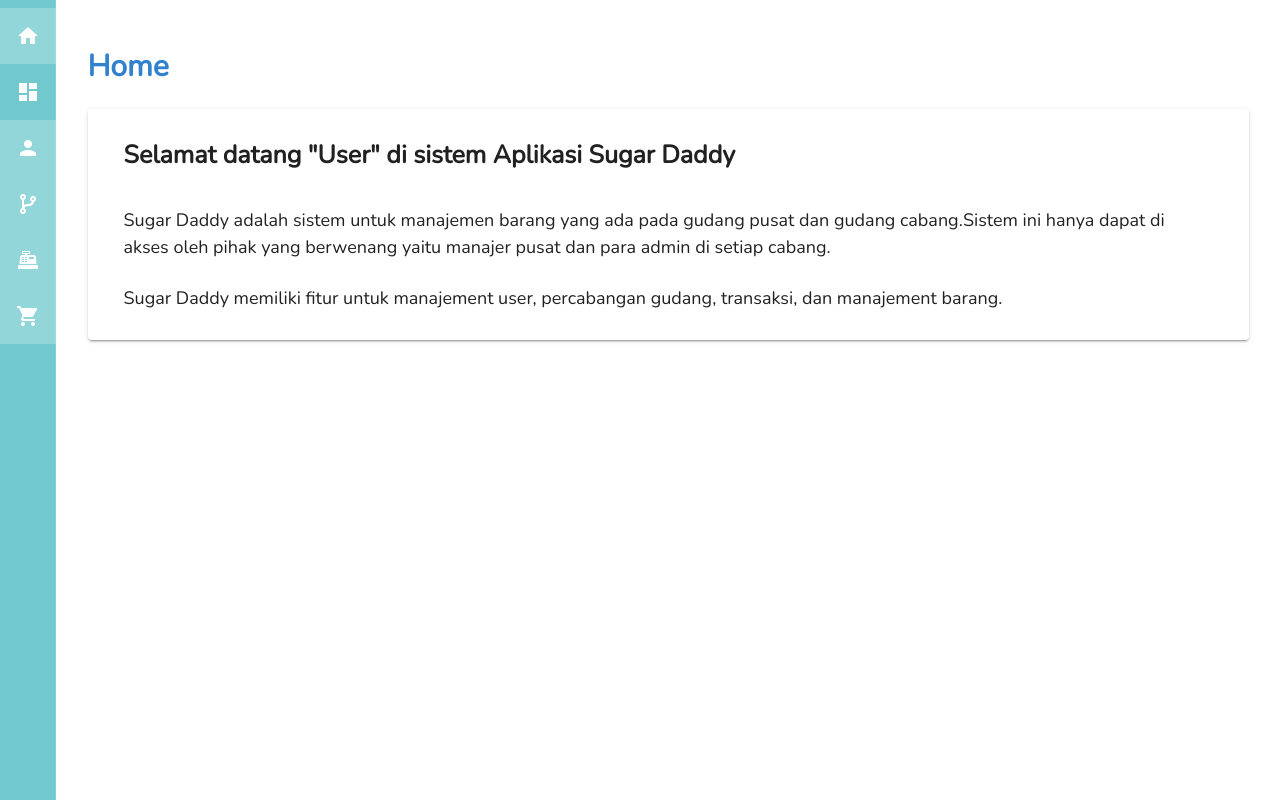
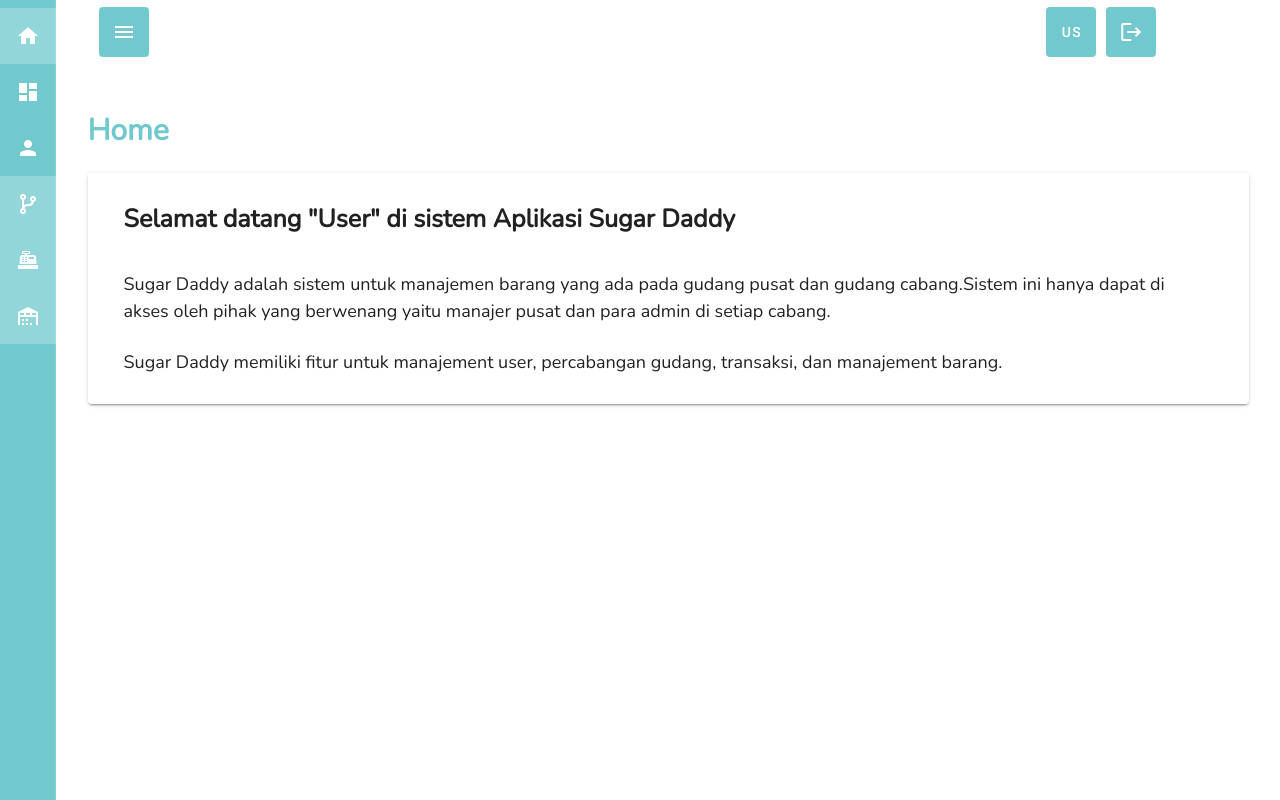
Before and after one commit to SugarDaddyz/frontend_PAT, a Vue app: page /home in a window 1280 px wide. Built offline with nearby package versions, Linux system fonts and the light colour scheme.

Commit message:
Update Dashboard Drawer 💃🏼

```diff
--- a/src/components/Drawer.vue
+++ b/src/components/Drawer.vue
@@ -1,8 +1,52 @@
 <template>
   <div>
-    <!-- <v-app-bar color="#71C9CE" dense app dark>
-      <v-app-bar-nav-icon @click="drawer = !drawer"></v-app-bar-nav-icon>
-    </v-app-bar> -->
+    <v-app-bar color="white" flat app>
+      <v-row class="ma-4">
+        <v-col cols="12">
+          <v-btn icon @click="drawer = !drawer" dark>
+            <v-avatar color="#71C9CE" rounded size="50"
+              ><v-icon>mdi-menu</v-icon></v-avatar
+            >
+          </v-btn>
+        </v-col>
+      </v-row>
+      <v-spacer></v-spacer>
+      <v-spacer></v-spacer>
+      <v-spacer></v-spacer>
+      <v-spacer></v-spacer>
+      <v-spacer></v-spacer>
+      <v-spacer></v-spacer>
+      <v-spacer></v-spacer>
+      <v-spacer></v-spacer>
+
+      <!-- Profile menu -->
+      <v-row>
+        <v-col cols="6" sm="2" md="3">
+          <v-tooltip bottom>
+            <template v-slot:activator="{ on, attrs }">
+              <v-btn icon v-bind="attrs" v-on="on" dark>
+                <v-avatar color="#71C9CE" rounded size="50"> US </v-avatar>
+              </v-btn>
+            </template>
+            <span>Profile</span>
+          </v-tooltip>
+        </v-col>
+        <v-col cols="6" sm="3" md="3">
+          <v-tooltip bottom>
+            <template v-slot:activator="{ on, attrs }">
+              <v-btn icon to="Login" v-bind="attrs" v-on="on" dark>
+                <v-avatar color="#71C9CE" rounded size="50">
+                  <v-icon>mdi-logout</v-icon>
+                </v-avatar>
+              </v-btn>
+            </template>
+            <span>logout</span>
+          </v-tooltip>
+        </v-col>
+      </v-row>
+    </v-app-bar>
+
+    <!-- Navigation Drawer -->
     <v-navigation-drawer v-model="drawer" app dark color="#71C9CE" mini-variant>
       <v-list>
         <v-list-item
@@ -44,7 +88,7 @@ export default {
         icon: "mdi-account",
         title: "User Management",
         tooltip: "User Management",
-        to: "Users"
+        to: "Users",
       },
       {
         icon: "mdi-source-branch",
@@ -58,7 +102,12 @@ export default {
         tooltip: "Transaksi",
         to: "Transaksi",
       },
-      { icon: "mdi-cart", title: "Product", tooltip: "Product", to: "Product" },
+      {
+        icon: "mdi-warehouse",
+        title: "Product",
+        tooltip: "Product",
+        to: "Product",
+      },
     ],
     // mini: true,
     drawer: true,
--- a/src/router/index.js
+++ b/src/router/index.js
@@ -44,6 +44,14 @@ const routes = [{
           title: 'Home',
         },
       },
+      {
+        path: 'users',
+        name: 'Users',
+        component: () => import('../views/Apps/Users/Users.vue'),
+        meta: {
+          title: 'Management Users',
+        },
+      },
     ]
   },
 
--- a/src/views/Apps/Dashboard.vue
+++ b/src/views/Apps/Dashboard.vue
@@ -55,7 +55,7 @@ export default {
       },
       {
         title: "Product",
-        icon: "mdi-cart",
+        icon: "mdi-warehouse",
         number: "1000",
         color: "#8049C7",
       },
@@ -66,7 +66,7 @@ export default {
 
 <style scoped>
 .title-text {
-  color: #3182ce;
+  color: #71C9CE;
   font-weight: bold;
   font-size: 30px;
   font-family: "Nunito", sans-serif;
--- /dev/null
+++ b/src/views/Apps/Users/Users.vue
@@ -0,0 +1,32 @@
+<template>
+  <v-container>
+    <div class="my-8 title-text">Management Users</div>
+    <v-row>
+      <!-- Users -->
+      <v-col cols="12">
+
+      </v-col>
+    </v-row>
+  </v-container>
+</template>
+
+<style scoped>
+.title-text {
+  color: #71C9CE;
+  font-weight: bold;
+  font-size: 30px;
+  font-family: "Nunito", sans-serif;
+}
+
+.card-text {
+  font-weight: bold;
+  font-size: 25px;
+  font-family: "Nunito", sans-serif;
+}
+
+.content-text {
+  font-weight: medium;
+  font-size: 18px;
+  font-family: "Nunito", sans-serif;
+}
+</style>
--- a/src/views/Home.vue
+++ b/src/views/Home.vue
@@ -33,7 +33,7 @@
 
 <style scoped>
 .title-text {
-  color: #3182ce;
+  color: #71C9CE;
   font-weight: bold;
   font-size: 30px;
   font-family: "Nunito", sans-serif;
--- a/src/views/Layout.vue
+++ b/src/views/Layout.vue
@@ -1,7 +1,7 @@
 <template>
   <div>
     <div id="nav">
-      <Drawer/>
+      <Drawer />
       <!-- <router-link :to="{ name: 'Landing' }">Home</router-link> |
       <router-link :to="{ name: 'Admin' }">Dashboard</router-link> |
       <router-link :to="{ name: 'News' }">News</router-link> -->
@@ -13,7 +13,7 @@
 </template>
 
 <script>
-import Drawer from "../components/Drawer.vue"
+import Drawer from "../components/Drawer.vue";
 export default {
   components: {
     Drawer,
```
